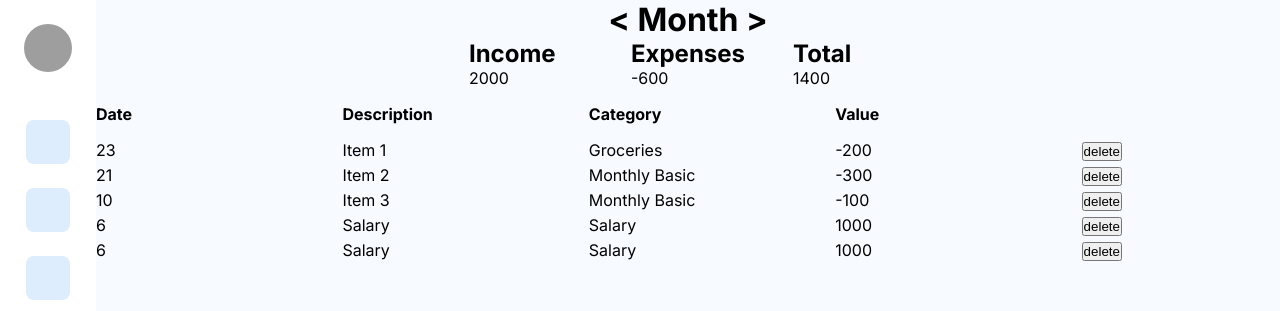
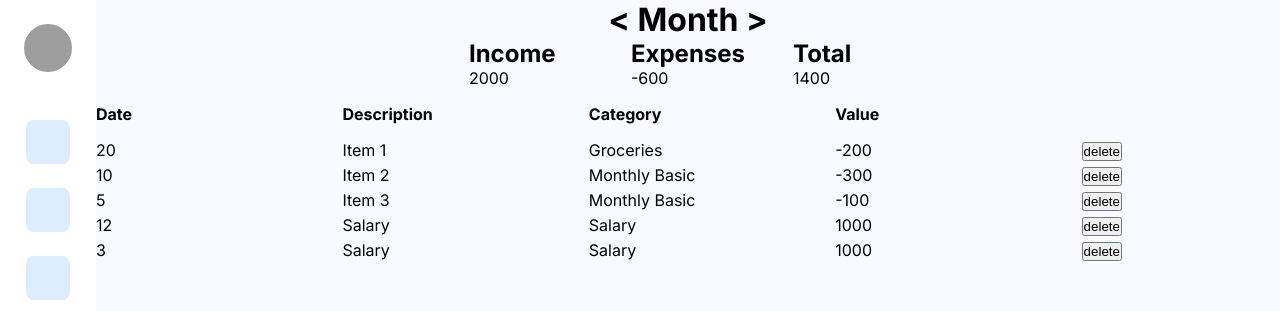
Before and after one commit to gabrielgimenes92/finance_planner, a Next.js app: page / in a window 1280 px wide. Shown: the top 311 px of the page. Built offline with nearby package versions, Linux system fonts and the light colour scheme; grey boxes are pictures that could not be loaded.

Commit message:
Changes dummy data and code to accept date as an object Date

```diff
--- a/src/app/components/EntriesList.js
+++ b/src/app/components/EntriesList.js
@@ -15,7 +15,7 @@ const EntriesList = (props) => {
       <div className={styles.entry}>
         {props.entryList.map((item) => (
           <ul key={item.id}>
-            <li>{item.date}</li>
+            <li>{item.date.getDate()}</li>
             <li>{item.description}</li>
             <li>{item.category}</li>
             <li>{item.value}</li>
--- a/src/app/dummy/dummyData.js
+++ b/src/app/dummy/dummyData.js
@@ -2,38 +2,38 @@ export const dummyEntries = () => {
   return [
     {
       id: 1,
-            date: 23,
+      date: new Date('2024-05-20 GMT-7'),
       description: 'Item 1',
       category: 'Groceries',
       value: -200.0,
     },
     {
       id: 2,
-            date: 21,
+      date: new Date('2024-05-10 GMT-7'),
       description: 'Item 2',
       category: 'Monthly Basic',
       value: -300.0,
     },
     {
       id: 3,
-            date: 10,
+      date: new Date('2024-05-05 GMT-7'),
       description: 'Item 3',
       category: 'Monthly Basic',
       value: -100.0,
     },
     {
       id: 4,
-            date: 6,
+      date: new Date('2024-05-12 GMT-7'),
       description: 'Salary',
       category: 'Salary',
       value: 1000.0,
     },
     {
       id: 5,
-            date: 6,
+      date: new Date('2024-05-3 GMT-7'),
       description: 'Salary',
       category: 'Salary',
       value: 1000.0,
-        }
-    ]
-}
+    },
+  ];
+};
--- a/src/app/page.js
+++ b/src/app/page.js
@@ -53,10 +53,10 @@ export default function Home() {
 
   async function onSubmit(event) {
     event.preventDefault();
-    let dateString = `${date.getDate()}`;
+    //let dateString = `${date.getDate()}`;
     let newEntry = {
       id: uuidv4(),
-      date: dateString,
+      date: date,
       description: description,
       category: 'Monthly Basic',
       value: parseFloat(value),
@@ -84,7 +84,6 @@ export default function Home() {
   const handleDelete = (index) => {
     let newArray = entryList.filter((item) => item.id !== index);
     setEntryList(newArray);
-    // updateSummary();
   };
 
   return (
```
Lines whose indentation alone changed are shown as unchanged.
